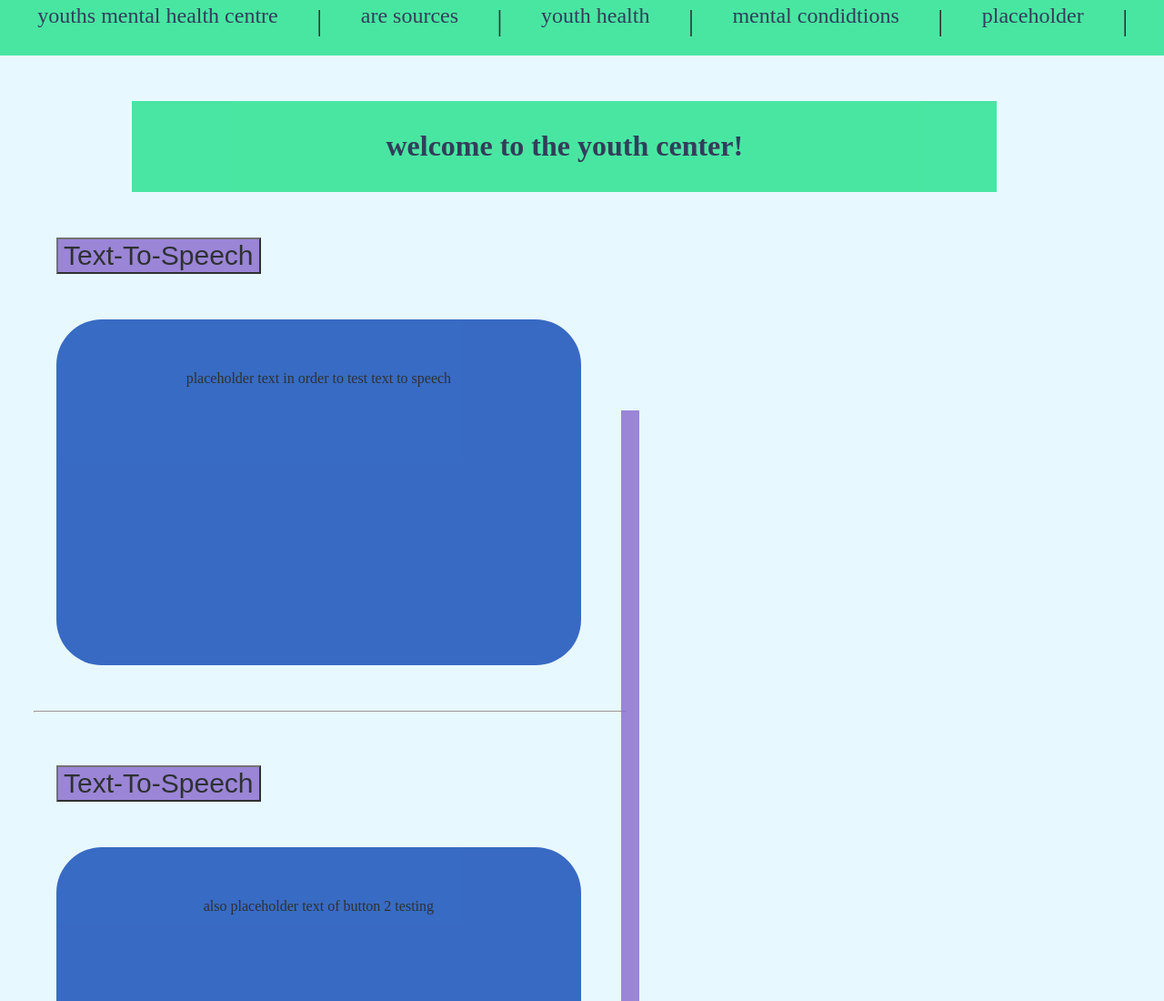
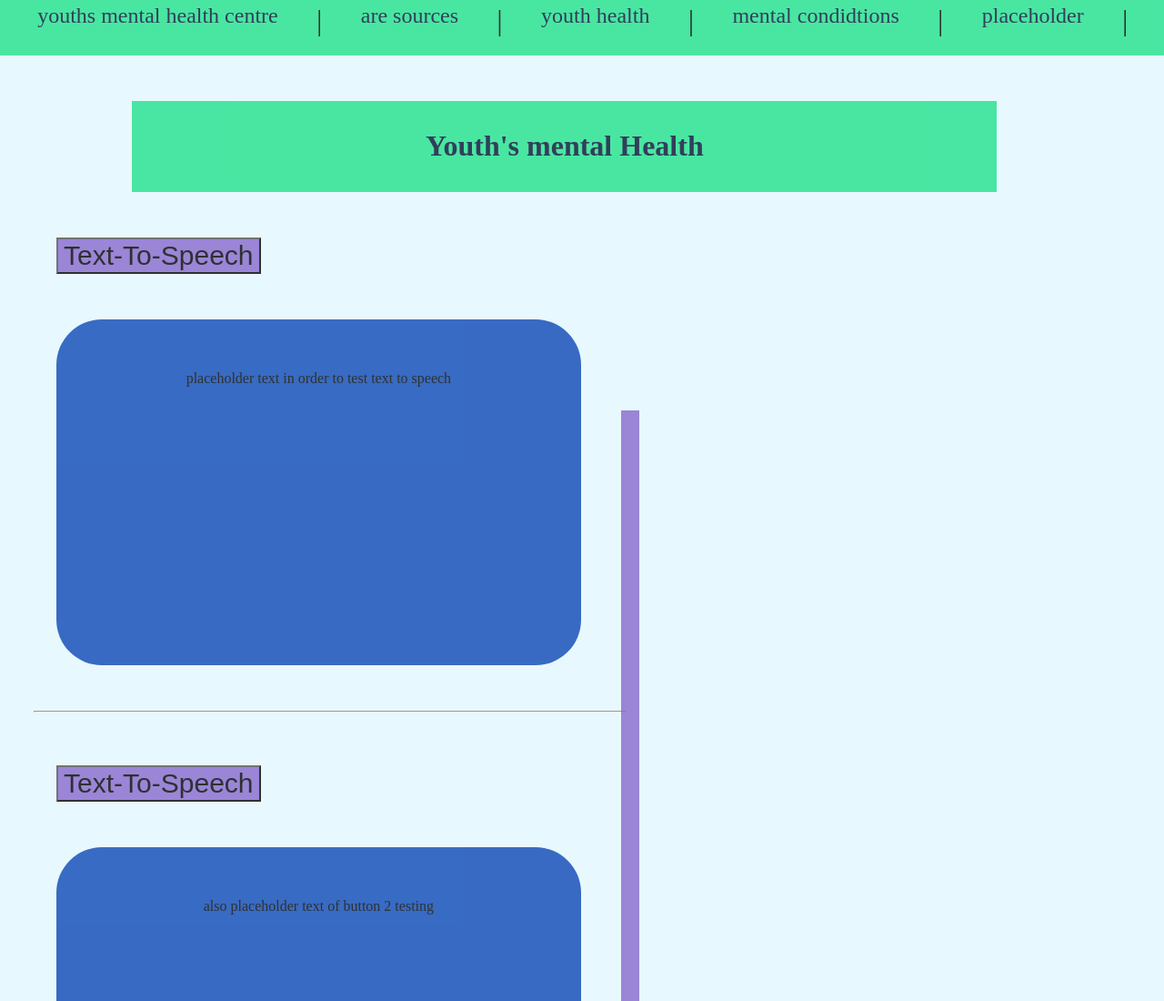
Before and after one commit to OnslowCollege/advanced-techniques-web-rja-2024-altar-philip, a website: page src/page_information_1.html in a window 1280 px wide. Shown: the top 1100 px of the page at 91% size. Drawn offline with Linux system fonts and the light colour scheme.

Commit message:
Sep 23, 2024, 1:30 AM

```diff
--- a/src/page_information_1.html
+++ b/src/page_information_1.html
@@ -23,7 +23,7 @@
     </div>
     <!--div container of the heading text-->
     <div id="heading">
-        <h1>welcome to the youth center!</h1>
+        <h1>Youth's mental Health</h1>
     </div>
     <!--button classed as the first button in order of the javascript to work with two different buttons-->
     <button id="button_1">Text-To-Speech</button>
```
Also changed, not shown: src/page_information_2.html (+1 -1 lines).
